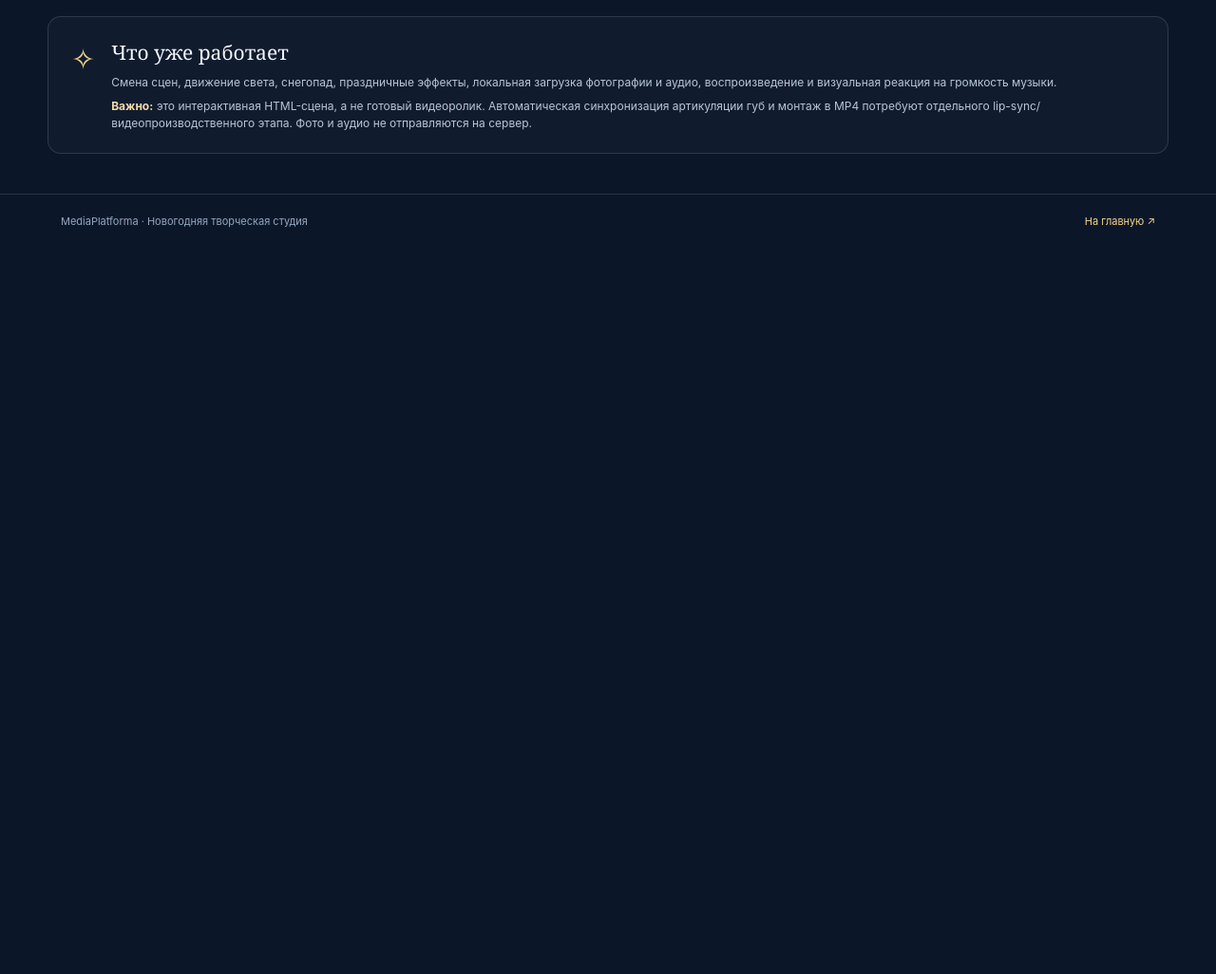
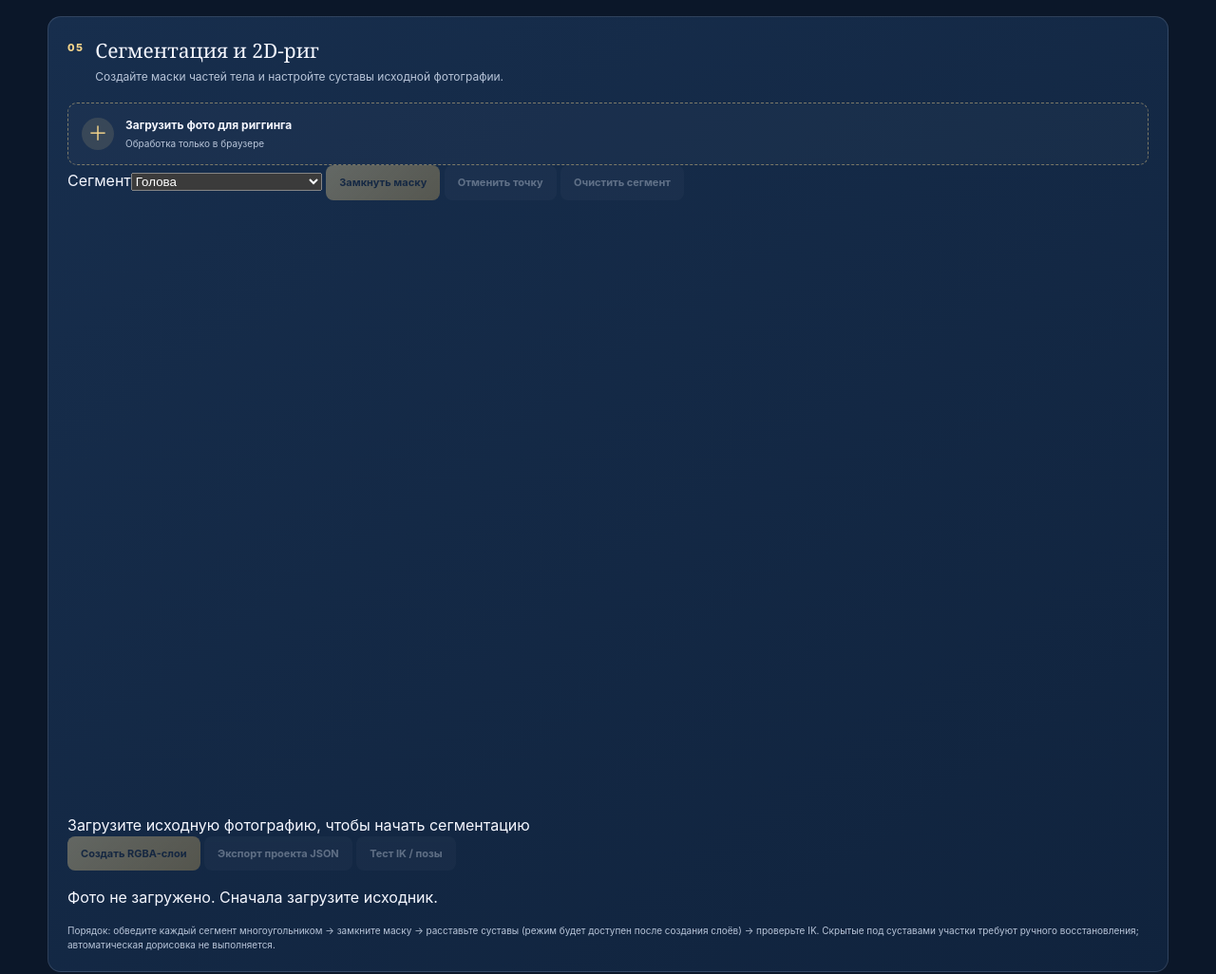
Before and after one commit to rytikov0285/Media-Public, a plain HTML site: page site/new-year/index.html in a window 1280 px wide. Shown: the part 1654-2680 px from the top of the page at 95% size. Before the commit the page ends 1916 px from the top, so only its background shows below. Drawn offline with Linux system fonts and the light colour scheme.

Commit message:
Add local heroine segmentation and rig editor workspace

```diff
--- a/site/new-year/index.html
+++ b/site/new-year/index.html
@@ -104,6 +104,26 @@
       </article>
     </section>
 
+    <section class="rig-workspace panel" aria-labelledby="rigTitle">
+      <div class="panel-heading"><span class="panel-number">05</span><div><h2 id="rigTitle">Сегментация и 2D-риг</h2><p>Создайте маски частей тела и настройте суставы исходной фотографии.</p></div></div>
+      <div class="rig-toolbar">
+        <label class="upload-control rig-upload" for="rigPhotoInput"><span class="upload-icon">＋</span><span><strong>Загрузить фото для риггинга</strong><small>Обработка только в браузере</small></span></label>
+        <input id="rigPhotoInput" type="file" accept="image/jpeg,image/png,image/webp" hidden>
+        <label class="rig-field">Сегмент<select id="rigPart"><option value="head">Голова</option><option value="torso">Корпус</option><option value="leftUpperArm">Левое плечо / верхняя рука</option><option value="leftForearm">Левое предплечье</option><option value="leftHand">Левая кисть</option><option value="rightUpperArm">Правое плечо / верхняя рука</option><option value="rightForearm">Правое предплечье</option><option value="rightHand">Правая кисть</option></select></label>
+        <button class="button button-primary" id="rigClosePolygon" type="button" disabled>Замкнуть маску</button>
+        <button class="button button-quiet" id="rigUndo" type="button" disabled>Отменить точку</button>
+        <button class="button button-quiet" id="rigClear" type="button" disabled>Очистить сегмент</button>
+      </div>
+      <div class="rig-canvas-wrap"><canvas id="rigCanvas" width="960" height="640" aria-label="Редактор сегментации и суставов"></canvas><div id="rigEmpty" class="rig-empty">Загрузите исходную фотографию, чтобы начать сегментацию</div></div>
+      <div class="rig-actions">
+        <button class="button button-primary" id="rigBuildLayers" type="button" disabled>Создать RGBA-слои</button>
+        <button class="button button-quiet" id="rigExport" type="button" disabled>Экспорт проекта JSON</button>
+        <button class="button button-quiet" id="rigPose" type="button" disabled>Тест IK / позы</button>
+      </div>
+      <p class="rig-status" id="rigStatus" role="status">Фото не загружено. Сначала загрузите исходник.</p>
+      <p class="motion-hint">Порядок: обведите каждый сегмент многоугольником → замкните маску → расставьте суставы (режим будет доступен после создания слоёв) → проверьте IK. Скрытые под суставами участки требуют ручного восстановления; автоматическая дорисовка не выполняется.</p>
+    </section>
+
     <section class="notes">
       <div class="notes-icon">✧</div>
       <div><h2>Что уже работает</h2><p>Смена сцен, движение света, снегопад, праздничные эффекты, локальная загрузка фотографии и аудио, воспроизведение и визуальная реакция на громкость музыки.</p><p><strong>Важно:</strong> это интерактивная HTML-сцена, а не готовый видеоролик. Автоматическая синхронизация артикуляции губ и монтаж в MP4 потребуют отдельного lip-sync/видеопроизводственного этапа. Фото и аудио не отправляются на сервер.</p></div>
```
